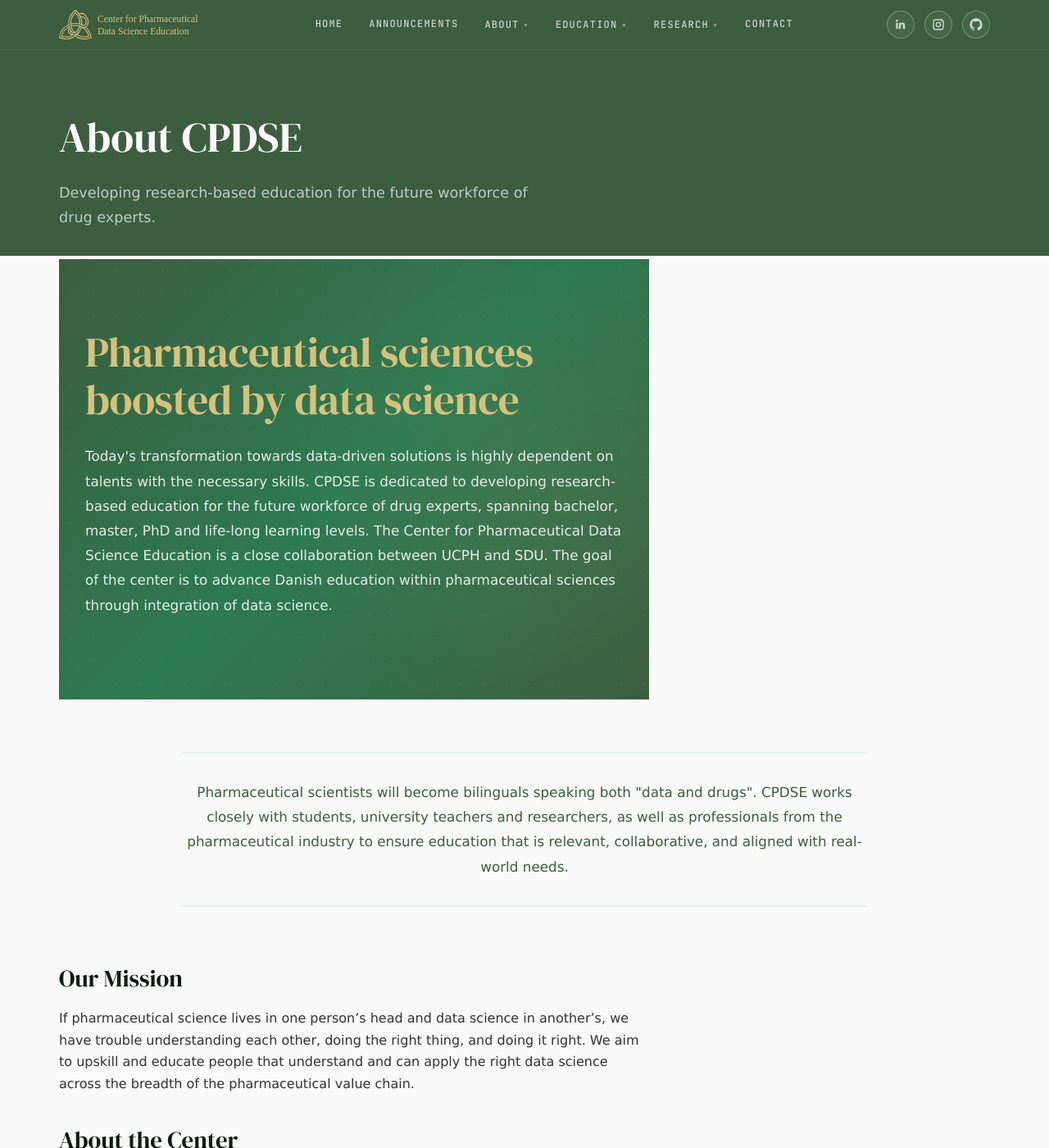
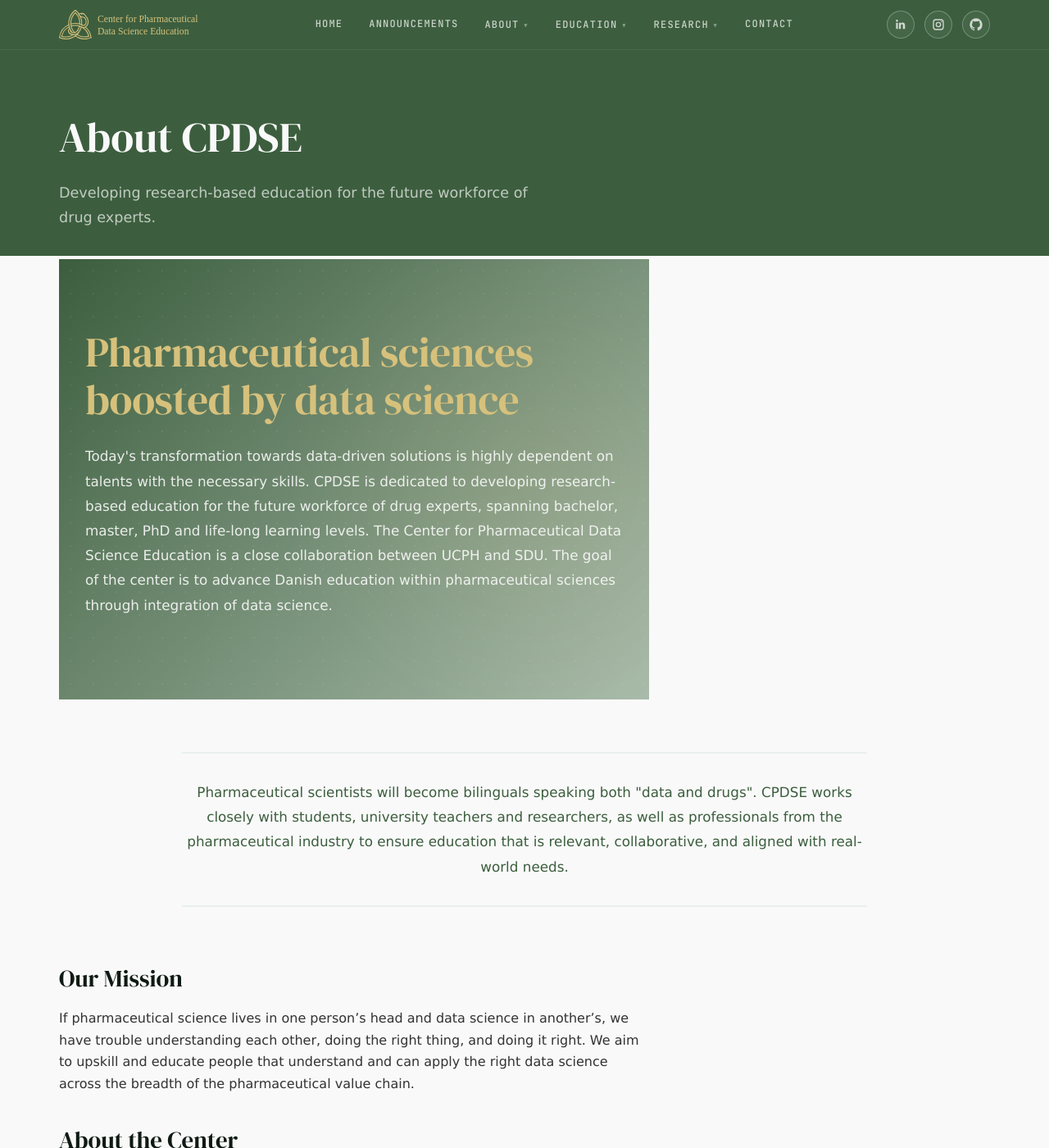
Before and after one commit to CPDSE/PagesCMS, a Jekyll site: the page built from about.md, in a window 1280 px wide and 1400 px high. Shown: the whole window at 82% size. Built offline with Jekyll 4.4.1, drawn with Linux system fonts in a browser that asks for light colours.

Commit message:
style about page

```diff
--- a/about.md
+++ b/about.md
@@ -5,13 +5,15 @@ description: Developing research-based education for the future workforce of dru
 permalink: /about/
 ---
 
-<section class="about-banner">
-<div class="about-banner-inner">
-<h1 class="about-banner-title">Pharmaceutical sciences boosted by data science</h1>
-<div class="about-banner-content">
-<p>Today's transformation towards data-driven solutions is highly dependent on talents with the necessary skills. CPDSE is dedicated to developing research-based education for the future workforce of drug experts, spanning bachelor, master, PhD and life-long learning levels. The Center for Pharmaceutical Data Science Education is a close collaboration between UCPH and SDU. The goal of the center is to advance Danish education within pharmaceutical sciences through integration of data science.</p>
-</div>
-</div>
+<section class="section section-circles about-banner-section">
+  <div class="container">
+    <div class="about-banner-inner fade-in">
+      <h1 class="about-banner-title">Pharmaceutical sciences boosted by data science</h1>
+      <div class="about-banner-content">
+        <p>Today's transformation towards data-driven solutions is highly dependent on talents with the necessary skills. CPDSE is dedicated to developing research-based education for the future workforce of drug experts, spanning bachelor, master, PhD and life-long learning levels. The Center for Pharmaceutical Data Science Education is a close collaboration between UCPH and SDU. The goal of the center is to advance Danish education within pharmaceutical sciences through integration of data science.</p>
+      </div>
+    </div>
+  </div>
 </section>
 
 <div class="about-secondary">
--- a/assets/css/main.css
+++ b/assets/css/main.css
@@ -2039,32 +2039,15 @@ a { color: inherit; }
 
 /* ─── ABOUT PAGE ──────────────────────────────────────────── */
 
-/* About Banner - Featured intro section */
-.about-banner {
-  background: linear-gradient(135deg, #3C5E3E 0%, #2d7a52 50%, #3C5E3E 100%);
-  color: var(--offwhite);
-  padding: calc(var(--space-lg) + 20px) var(--space-md);
+/* About Banner - Inherits section-circles styling */
+.about-banner-section {
+  padding: calc(var(--space-lg) + 20px) 0;
   margin: -60px 0 0 0;
   margin-top: -60px;
-  position: relative;
-  overflow: hidden;
-}
-
-.about-banner::before {
-  content: '';
-  position: absolute;
-  inset: 0;
-  z-index: 1;
-  background-image:
-    radial-gradient(ellipse 60% 80% at 80% 50%, rgba(214,193,124,0.08) 0%, transparent 70%),
-    radial-gradient(circle, rgba(249,249,249,0.04) 1px, transparent 1px);
-  background-size: auto, 28px 28px;
-  pointer-events: none;
 }
 
 .about-banner-inner {
   max-width: 900px;
-  margin: 0 auto;
   position: relative;
   z-index: 2;
 }
@@ -2247,8 +2230,8 @@ a { color: inherit; }
 
 /* Responsive About Page */
 @media (max-width: 900px) {
-  .about-banner {
-    padding: calc(var(--space-lg) + 10px) var(--space-md);
+  .about-banner-section {
+    padding: calc(var(--space-lg) + 10px) 0;
   }
 
   .about-banner-title {
@@ -2281,8 +2264,8 @@ a { color: inherit; }
 }
 
 @media (max-width: 640px) {
-  .about-banner {
-    padding: calc(var(--space-lg) - 10px) var(--space-sm);
+  .about-banner-section {
+    padding: calc(var(--space-lg) - 10px) 0;
     margin-top: -60px;
   }
 
```
